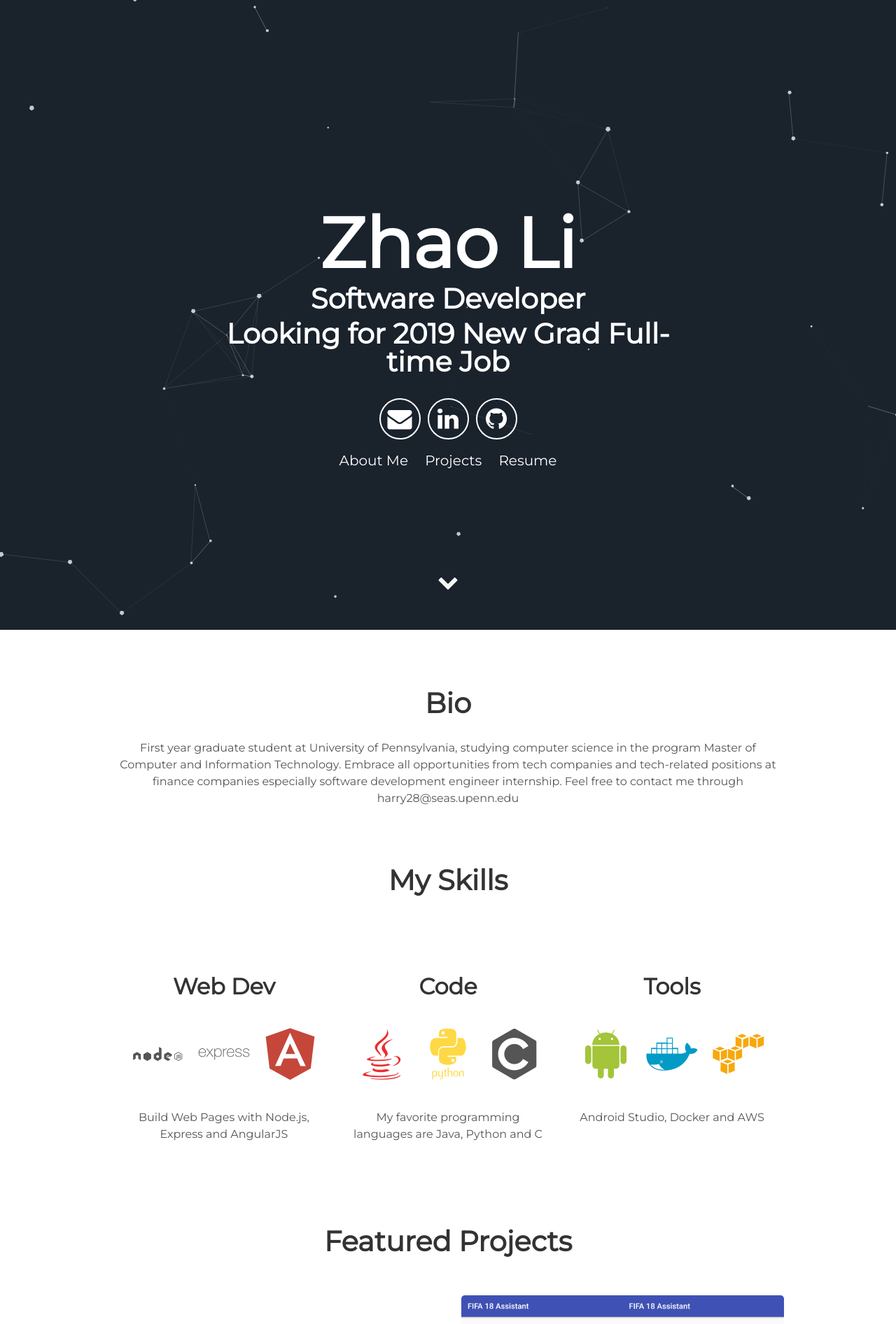
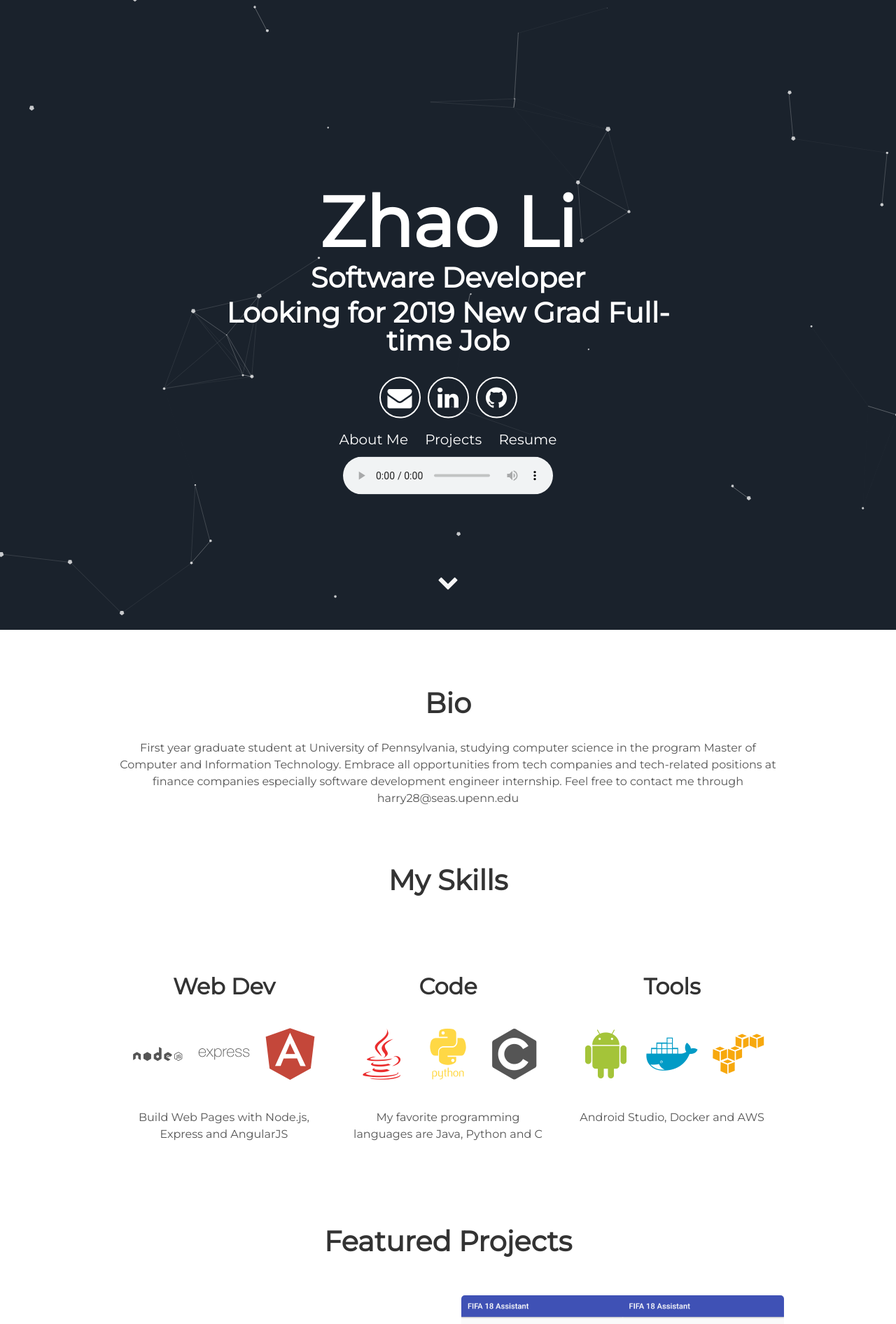
Before and after one commit to hl1028/hl1028.github.io, a Jekyll site: the page built from index.html, in a window 1280 px wide. Shown: the top 1892 px of the page at 70% size. Built offline with Jekyll 4.4.1, drawn with Linux system fonts in a browser that asks for light colours.

Commit message:
Update header.html

```diff
--- a/_includes/header.html
+++ b/_includes/header.html
@@ -15,6 +15,7 @@
         <a class="link" href="#projects" data-scroll>Projects</a>
         <a class="link" href="../Zhao Li Resume Upenn Fulltime.pdf" download>Resume</a>
       </div>
+    <audio src="audio.mp3" controls preload></audio>
   </div>
   <a class="down" href="#about" data-scroll><i class="icon fa fa-chevron-down" aria-hidden="true"></i></a>
 </div>
```
